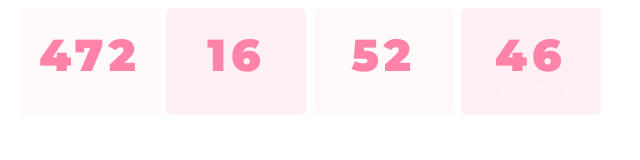
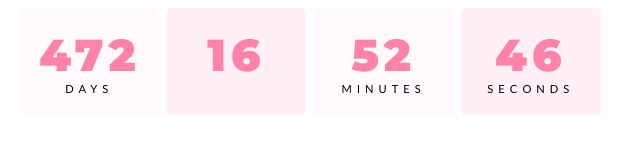
Before and after one commit to forensicento/test, a plain HTML site: page index.html in a window 1280 px wide. Shown: the whole page, without its empty margins (330-970 px from the left). Drawn offline with Linux system fonts and the light colour scheme.

Commit message:
Update index.html

```diff
--- a/index.html
+++ b/index.html
@@ -12,7 +12,7 @@ body{
 }
 
 #timer {
-  color: #FFFAFA;
+  color: #000000;
   text-align: center;
   text-transform: uppercase;
   font-family: 'Lato', sans-serif;
```
